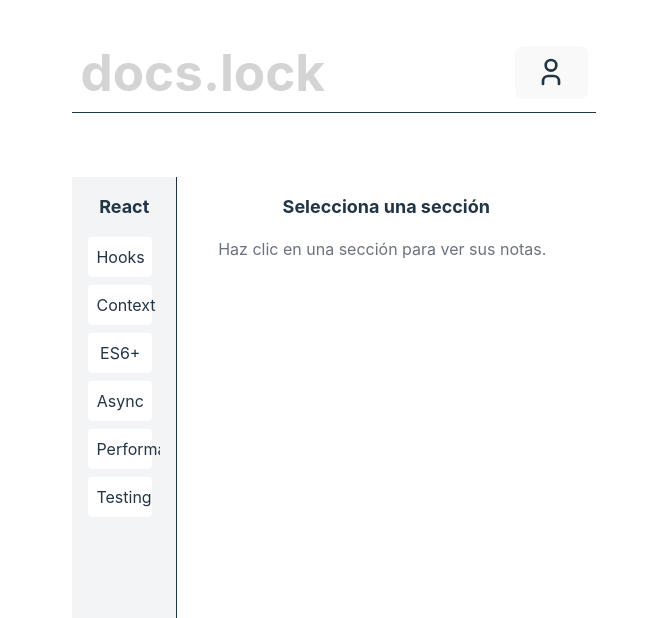
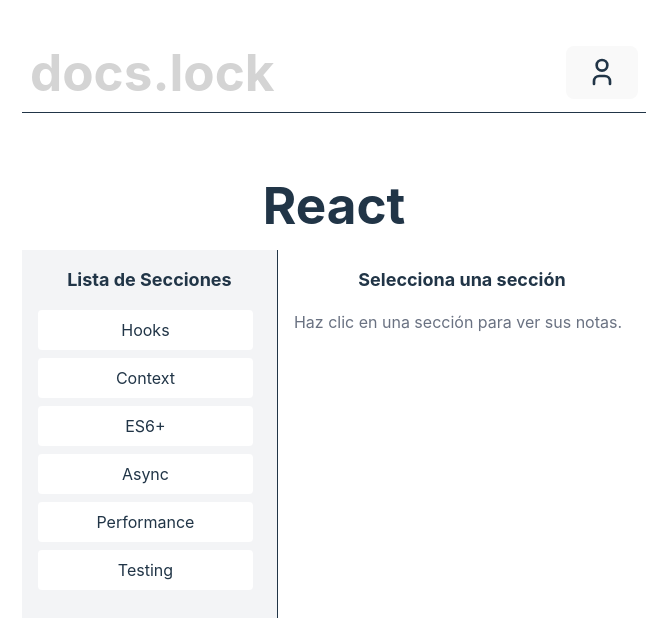
Before and after one commit to daniqss/docs-lock, a React (Vite) app in the folder client/: page / in a window 1280 px wide. Both pictures are taken after a click on the button "React". Shown: the top 618 px of the page, without its empty margins (306-958 px from the left). Built offline with nearby package versions, Linux system fonts and the light colour scheme.

Commit message:
pantalla de skills

```diff
--- a/client/src/components/NotesList.tsx
+++ b/client/src/components/NotesList.tsx
@@ -0,0 +1,30 @@
+interface SectionNotesProps {
+    selectedSection: { name: string; notes: string[] } | null;
+  }
+
+  const SectionNotes: React.FC<SectionNotesProps> = ({ selectedSection }) => {
+    return (
+      <main className="w-4/5 p-4 overflow-auto h-full">
+        <h2 className="text-lg font-bold mb-4">
+          {selectedSection
+            ? `Notas de ${selectedSection.name}`
+            : "Selecciona una sección"}
+        </h2>
+        <div className="overflow-auto h-[85vh] space-y-2 pr-2">
+          {selectedSection ? (
+            selectedSection.notes.map((note, index) => (
+              <div key={index} className="p-3 bg-gray-200 rounded">
+                {note}
+              </div>
+            ))
+          ) : (
+            <p className="text-gray-500">
+              Haz clic en una sección para ver sus notas.
+            </p>
+          )}
+        </div>
+      </main>
+    );
+  };
+
+  export default SectionNotes;
--- a/client/src/components/SectionList.tsx
+++ b/client/src/components/SectionList.tsx
@@ -0,0 +1,44 @@
+import { useState } from "react";
+
+// Define la interfaz `Section` con las propiedades correctas
+interface Section {
+  name: string;
+  notes: string[];
+}
+
+interface SkillBoxProps {
+  sectionList: Section[]; // Se espera que `sectionList` sea un array de objetos con `name` y `notes`
+  handleClick: (section: Section) => void; // `handleClick` toma una sección como argumento
+}
+
+
+export default function SectionList({ sectionList, handleClick }: SkillBoxProps) {
+    const [selectedSection, setSelectedSection] = useState<Section | null>(null); // Estado para la sección seleccionada
+
+    return (
+        <div className="flex h-screen">
+        {/* Columna izquierda (Lista de secciones) */}
+        <aside className="w-64 bg-gray-100 p-4 border-r h-full overflow-y-auto">
+          <h2 className="text-lg font-bold mb-4">Lista de Secciones</h2>
+          <ul className="space-y-2 pr-2">
+            {sectionList.map((section) => (
+              <li
+                key={section.name}
+                className={`p-2 rounded cursor-pointer ${
+                  selectedSection?.name === section.name
+                    ? "bg-blue-500 text-white"
+                    : "bg-white hover:bg-gray-200"
+                }`}
+                onClick={() => {
+                  setSelectedSection(section);
+                  handleClick(section);
+                }}
+              >
+                {section.name}
+              </li>
+            ))}
+          </ul>
+        </aside>
+      </div>
+    );
+  }
--- a/client/src/pages/SkillPage.tsx
+++ b/client/src/pages/SkillPage.tsx
@@ -1,7 +1,9 @@
 import { useState } from "react";
 import Header from "../components/Header";
+import SectionList from "../components/SectionList"; // Asegúrate de importar SectionList
+import SectionNotes from "../components/NotesList"; // Asegúrate de importar SectionNotes
 
-// Definimos el tipo para una sección
+// Define the Section type
 type Section = {
   name: string;
   notes: string[];
@@ -31,51 +33,22 @@
 function SkillPage({ skill }: SkillPageProps) {
   const [selectedSection, setSelectedSection] = useState<Section | null>(null); // Inicializa sin selección
 
+  // Maneja la selección de la sección
+  const handleClick = (section: Section) => {
+    setSelectedSection(section); // Actualiza la sección seleccionada
+  };
+
   return (
     <>
       <Header />
+      <h1 className="text-3xl font-bold text-center my-4">{skill}</h1>
+
       <div className="flex h-screen">
-        {/* Columna izquierda (Lista de secciones) */}
-        <aside className="w-1/5 bg-gray-100 p-4 border-r overflow-auto h-full">
-          <h2 className="text-lg font-bold mb-4">{skill}</h2>
-          <ul className="space-y-2 overflow-auto h-[85vh] pr-2">
-            {sections.map((section) => (
-              <li
-                key={section.name}
-                className={`p-2 rounded cursor-pointer ${
-                  selectedSection?.name === section.name
-                    ? "bg-blue-500 text-white"
-                    : "bg-white hover:bg-gray-200"
-                }`}
-                onClick={() => setSelectedSection(section)}
-              >
-                {section.name}
-              </li>
-            ))}
-          </ul>
-        </aside>
+        {/* Columna izquierda: Lista de secciones */}
+        <SectionList sectionList={sections} handleClick={handleClick} />
 
-        {/* Columna derecha (Notas de la sección seleccionada) */}
-        <main className="w-4/5 p-4 overflow-auto h-full">
-          <h2 className="text-lg font-bold mb-4">
-            {selectedSection
-              ? `Notas de ${selectedSection.name}`
-              : "Selecciona una sección"}
-          </h2>
-          <div className="overflow-auto h-[85vh] space-y-2 pr-2">
-            {selectedSection ? (
-              selectedSection.notes.map((note, index) => (
-                <div key={index} className="p-3 bg-gray-200 rounded">
-                  {note}
-                </div>
-              ))
-            ) : (
-              <p className="text-gray-500">
-                Haz clic en una sección para ver sus notas.
-              </p>
-            )}
-          </div>
-        </main>
+        {/* Columna derecha: Notas de la sección seleccionada */}
+        <SectionNotes selectedSection={selectedSection} />
       </div>
     </>
   );
```
